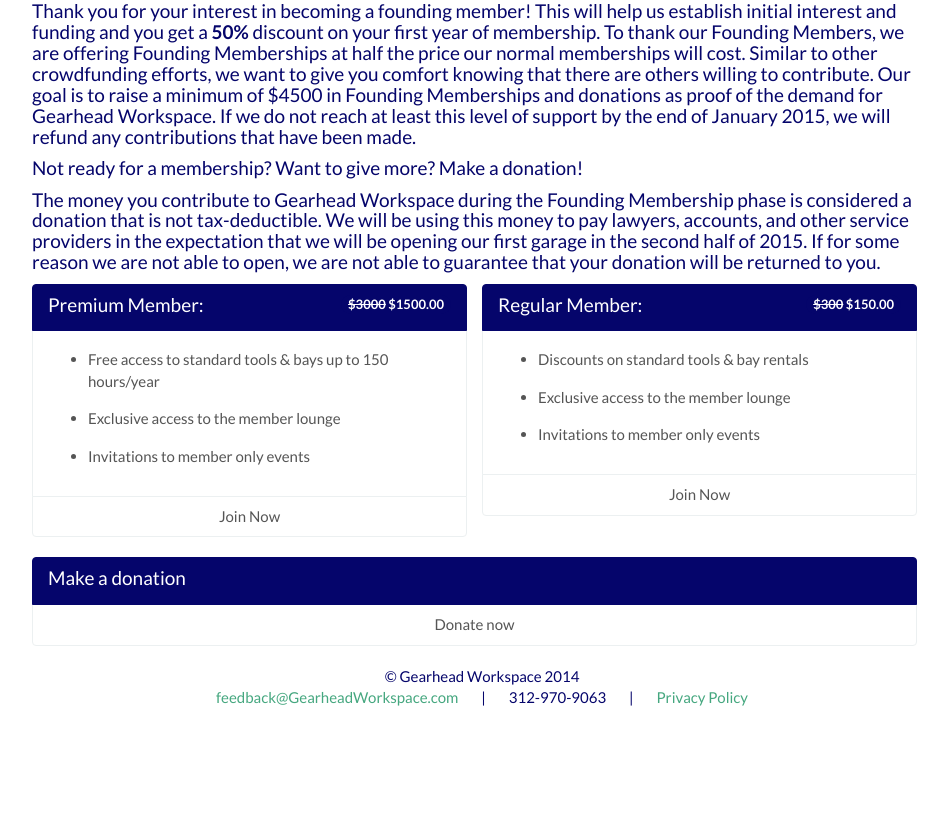
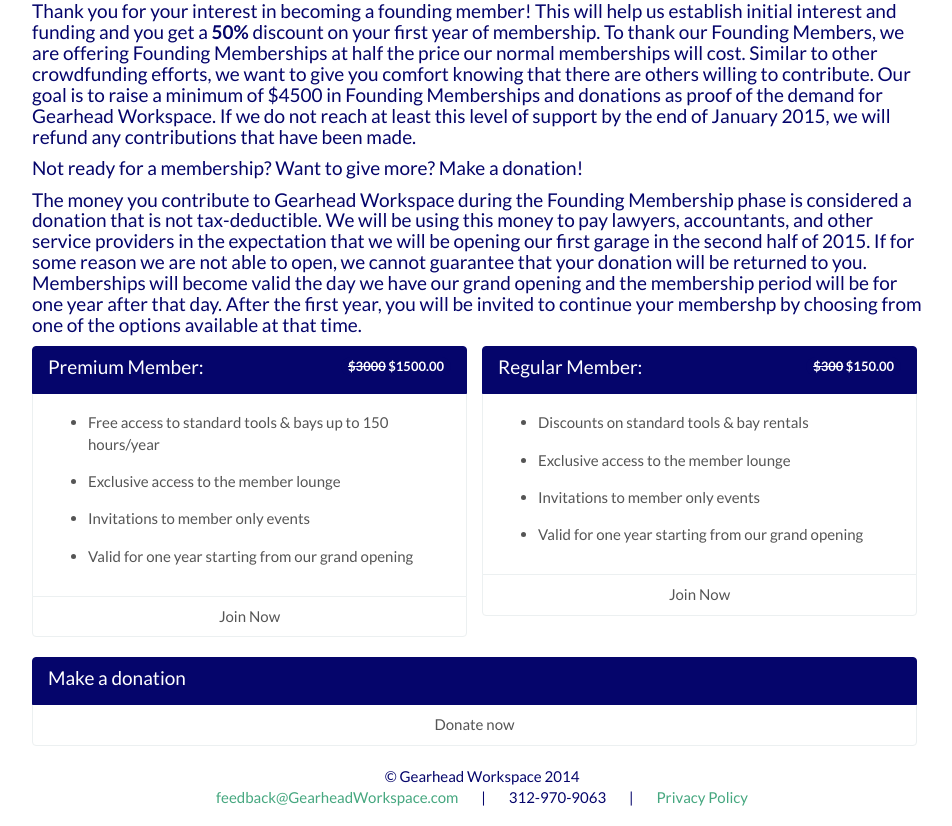
Before and after one commit to GearheadWorkspace/gearheadworkspace, a Django app: page /membership/ in a window 1280 px wide. Shown: the part 155-981 px from the top of the page, without its empty margins (158-1110 px from the left). Before the commit the page ends 861 px from the top, so only its background shows below. Run offline with Django 3.2, Linux system fonts and the light colour scheme; some libraries are stand-ins or nearby versions.

Commit message:
Update membership terms

```diff
--- a/templates/membership.html
+++ b/templates/membership.html
@@ -16,7 +16,7 @@
     </p>
 
     <p>
-      The money you contribute to Gearhead Workspace during the Founding Membership phase is considered a donation that is not tax-deductible. We will be using this money to pay lawyers, accounts, and other service providers in the expectation that we will be opening our first garage in the second half of 2015. If for some reason we are not able to open, we are not able to guarantee that your donation will be returned to you.
+      The money you contribute to Gearhead Workspace during the Founding Membership phase is considered a donation that is not tax-deductible. We will be using this money to pay lawyers, accountants, and other service providers in the expectation that we will be opening our first garage in the second half of 2015. If for some reason we are not able to open, we cannot guarantee that your donation will be returned to you. Memberships will become valid the day we have our grand opening and the membership period will be for one year after that day. After the first year, you will be invited to continue your membershp by choosing from one of the options available at that time.
     </p>
 </h4>
     {% include "partials/membership_options.html" %}
--- a/templates/partials/membership_options.html
+++ b/templates/partials/membership_options.html
@@ -10,6 +10,7 @@
         <li>Free access to standard tools & bays up to 150 hours/year</li>
         <li>Exclusive access to the member lounge</li>
         <li>Invitations to member only events</li>
+		<li>Valid for one year starting from our grand opening</li>
       </ul>
     </p>
   </a>
@@ -31,6 +32,7 @@
         <li>Discounts on standard tools & bay rentals</li>
         <li>Exclusive access to the member lounge</li>
         <li>Invitations to member only events</li>
+		<li>Valid for one year starting from our grand opening</li>
       </ul>
     </p>
   </a>
```
